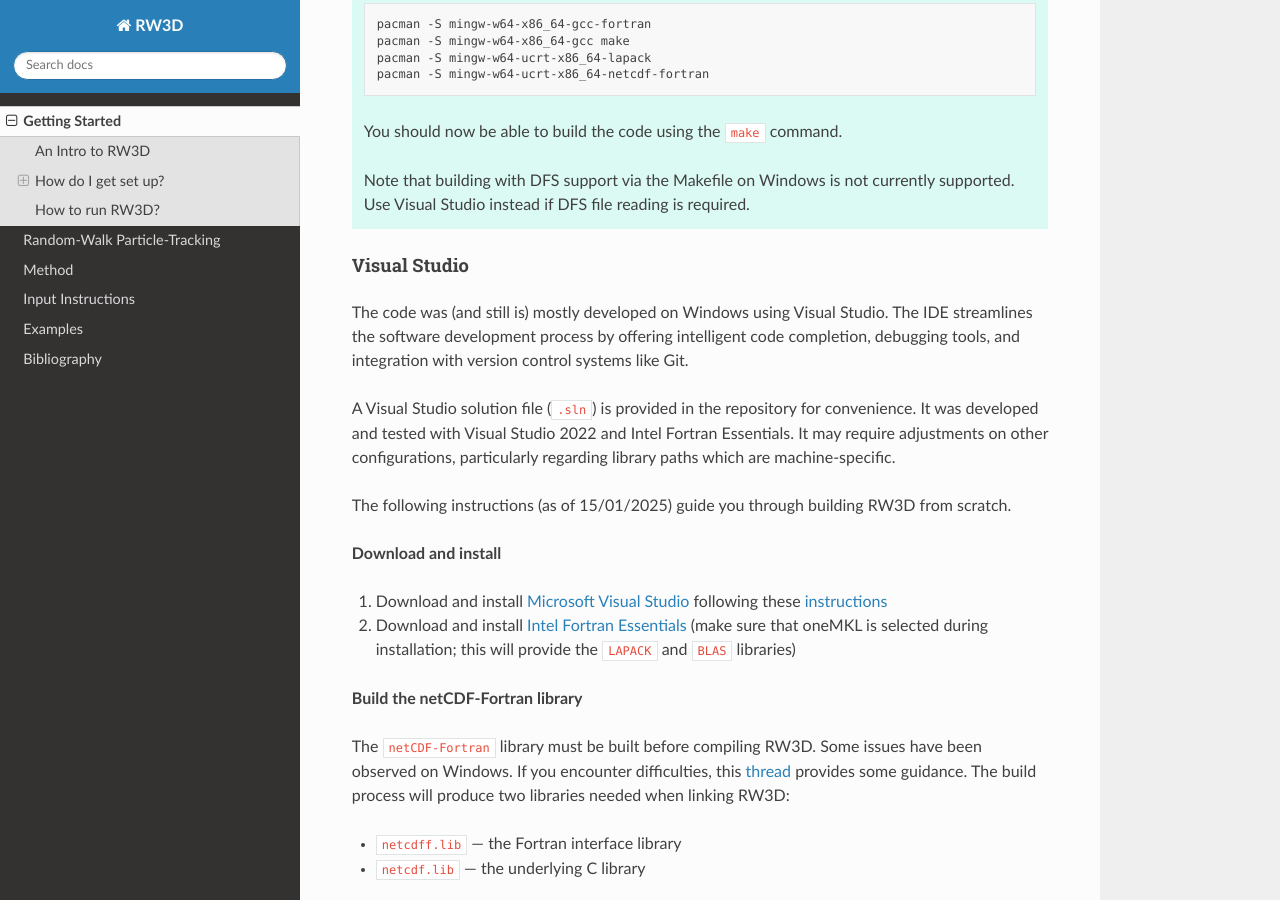
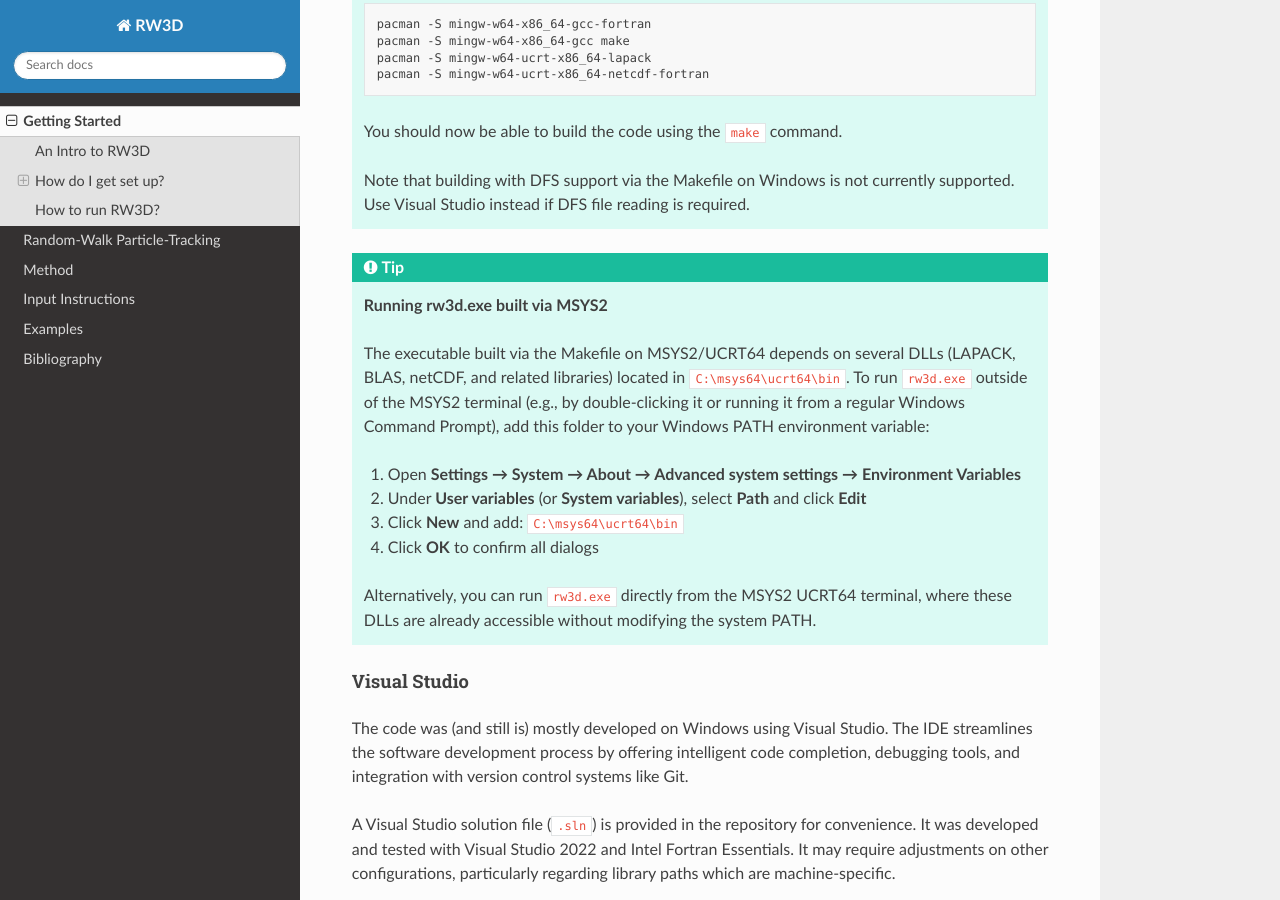
Before and after one commit to chrishenri/rw3d_manual, a Sphinx documentation site: the page built from docs/source/intro.rst, in a window 1280 px wide and 900 px high, scrolled down 4541 px. Built offline with Sphinx 7.4.7 and the Read the Docs theme 3.1.0, drawn with Linux system fonts in a browser that asks for light colours; cross-references to code outside the pages are shown as plain code.

Commit message:
edit intro MSYS2 instructions

```diff
--- a/docs/source/intro.rst
+++ b/docs/source/intro.rst
@@ -206,6 +206,24 @@ available on Linux and Mac. The preprocessor flag ``USE_DFS`` is not defined, so
    Note that building with DFS support via the Makefile on Windows is not currently supported.
    Use Visual Studio instead if DFS file reading is required.
 
+.. tip::
+
+   **Running rw3d.exe built via MSYS2**
+
+   The executable built via the Makefile on MSYS2/UCRT64 depends on several DLLs
+   (LAPACK, BLAS, netCDF, and related libraries) located in ``C:\msys64\ucrt64\bin``.
+   To run ``rw3d.exe`` outside of the MSYS2 terminal (e.g., by double-clicking it or
+   running it from a regular Windows Command Prompt), add this folder to your Windows
+   PATH environment variable:
+
+   1. Open **Settings → System → About → Advanced system settings → Environment Variables**
+   2. Under **User variables** (or **System variables**), select **Path** and click **Edit**
+   3. Click **New** and add: ``C:\msys64\ucrt64\bin``
+   4. Click **OK** to confirm all dialogs
+
+   Alternatively, you can run ``rw3d.exe`` directly from the MSYS2 UCRT64 terminal, where
+   these DLLs are already accessible without modifying the system PATH.
+
 
 Visual Studio
 '''''''''''''
```
